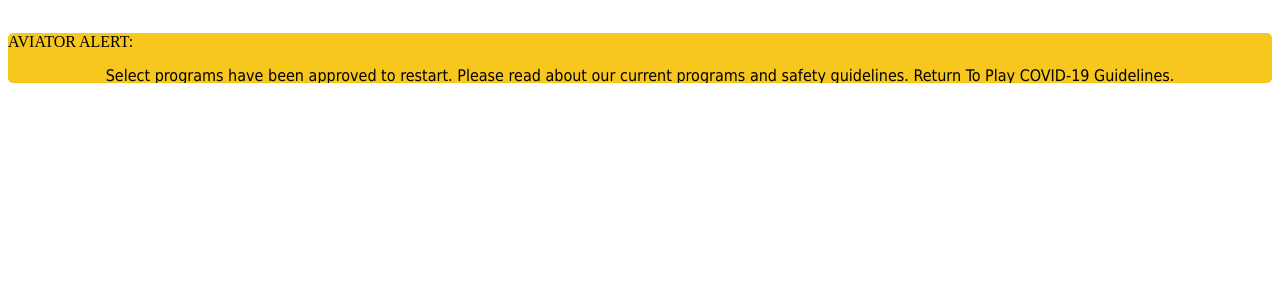
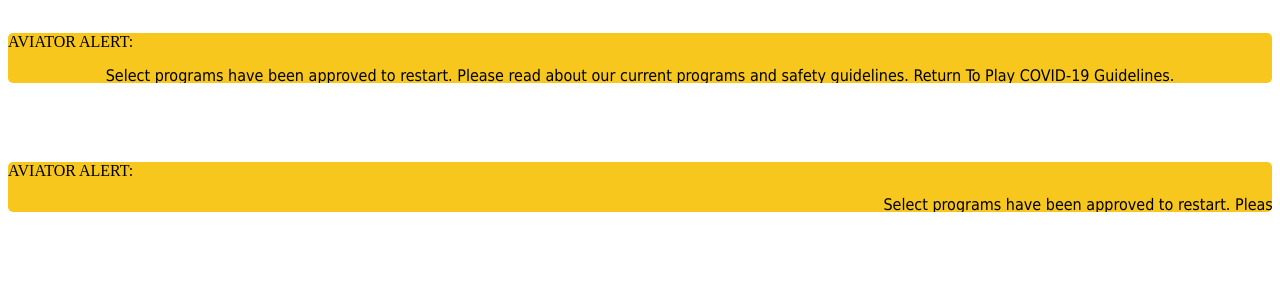
Before and after one commit to rslebo59/rslebo59.github.io, a Jekyll site: the page marquee.html, which Jekyll copies as it is, in a window 1280 px wide. Shown: the top 300 px of the page. Built offline with Jekyll 4.4.1, drawn with Linux system fonts in a browser that asks for light colours.

Commit message:
another test

```diff
--- a/marquee.html
+++ b/marquee.html
@@ -22,6 +22,10 @@
                 display: inline-block;
             }
 
+            .syn-marquee-two {
+                margin-top: 50px;
+            }
+
             .syn-marquee p {
                 position: absolute;
                 font-family: Tahoma, Arial, sans-serif;
@@ -41,6 +45,10 @@
             }
             .syn-marquee p:nth-of-type(2) {
                 animation: left-two 20s ease infinite;
+            }
+
+            .syn-marquee-two .marquee-elements {
+                animation: left-full 30s ease infinite;
             }
 
             @keyframes left-one {
@@ -78,6 +86,16 @@
                     transform:translateX(-100%);
                 }
             }
+
+            @keyframes left-full {
+                0% {
+                    transform:translateX(100%);
+                }
+                100%{
+                    transform:translateX(-100%);
+                }
+            }
+
         </style>
 	</head>
 
@@ -89,5 +107,15 @@
             <p>Public Activities including Public Ice Skating are not available at this time.  Approved Programs.</p>
             <p>Learn more about our new program which helps kids get physical and mental exercise in a safe environment.  Aviator Fit & Fun Program.</p>
         </div>
+
+        <div class="syn-marquee syn-marquee-two" style="background-color: #f7c71d; color: #000;">
+            <div class="marquee-status">AVIATOR ALERT:</div>
+
+            <div class="marquee-elements">
+                <p>Select programs have been approved to restart. Please read about our current programs and safety guidelines.  Return To Play COVID-19 Guidelines.</p>
+                <p>Public Activities including Public Ice Skating are not available at this time.  Approved Programs.</p>
+                <p>Learn more about our new program which helps kids get physical and mental exercise in a safe environment.  Aviator Fit & Fun Program.</p>
+            </div>
+        </div>
 	</body>
 </html>
```
